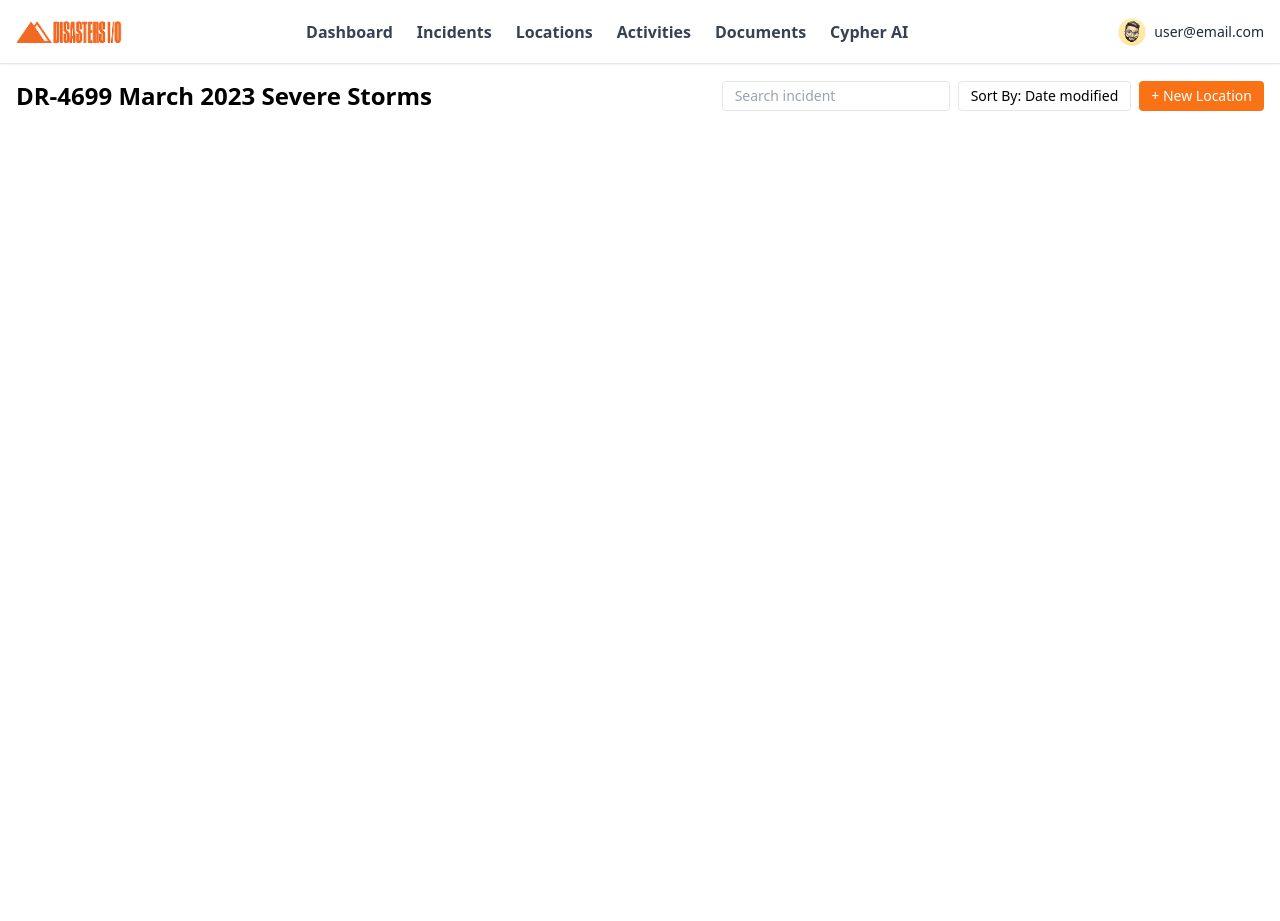
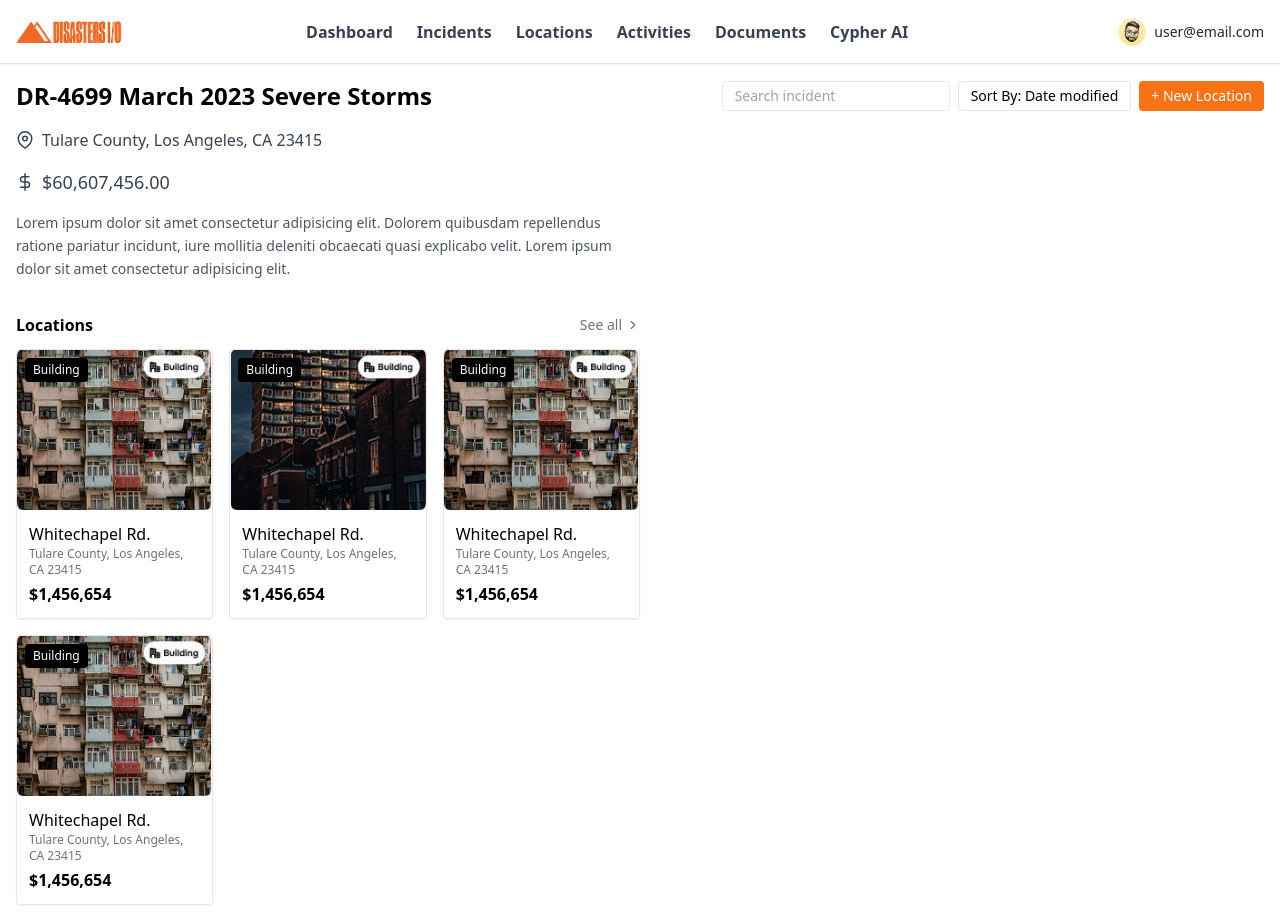
Before and after one commit to Shohan11369/React-assignment-02, a React (Vite) app: page /locations in a window 1280 px wide. Before the commit the page ends 800 px from the top, so only its background shows below. Built offline with nearby package versions, Linux system fonts and the light colour scheme; some icons are missing.

Commit message:
Added Location info and Location Image

```diff
--- a/src/pages/LocationDetails.jsx
+++ b/src/pages/LocationDetails.jsx
@@ -68,6 +68,71 @@ export default function LocationDetails() {
           </button>
         </div>
       </div>
+
+      {/* Two-column layout */}
+      <div className="flex flex-col lg:flex-row gap-6">
+        {/* Left Side */}
+        <div className="lg:w-1/2 space-y-8">
+          {/* Location Info */}
+          <div className="space-y-4">
+            <div className="flex items-center gap-2 text-gray-700">
+              <FiMapPin className="text-lg" />
+              <span className="font-medium">
+                Tulare County, Los Angeles, CA 23415
+              </span>
+            </div>
+            <div className="flex items-center gap-2 text-gray-700">
+              <FiDollarSign className="text-lg" />
+              <span className="font-medium text-lg">$60,607,456.00</span>
+            </div>
+            <p className="text-gray-600 text-sm leading-relaxed">
+              Lorem ipsum dolor sit amet consectetur adipisicing elit. Dolorem
+              quibusdam repellendus ratione pariatur incidunt, iure mollitia
+              deleniti obcaecati quasi explicabo velit. Lorem ipsum dolor sit
+              amet consectetur adipisicing elit.
+            </p>
+          </div>
+
+          {/* Locations */}
+          <div>
+            <div className="flex justify-between items-center mb-3">
+              <h2 className="font-semibold">Locations</h2>
+              <Link
+                to="/locations"
+                className="text-sm text-gray-500 hover:underline flex items-center gap-1"
+              >
+                See all <FiChevronRight />
+              </Link>
+            </div>
+            <div className="grid grid-cols-1 sm:grid-cols-3 gap-4">
+              {locations.map((loc) => (
+                <div
+                  key={loc.id}
+                  className="bg-white border rounded shadow-sm overflow-hidden"
+                >
+                  <div className="relative">
+                    <img
+                      src={loc.image}
+                      alt={loc.title}
+                      className="w-full h-40 object-cover"
+                    />
+                    <span className="absolute top-2 left-2 bg-black text-white text-xs px-2 py-1 rounded">
+                      {loc.badge}
+                    </span>
+                  </div>
+                  <div className="p-3">
+                    <h3 className="font-medium">{loc.title}</h3>
+                    <p className="text-xs text-gray-500">{loc.location}</p>
+                    <p className="font-semibold mt-1">
+                      ${loc.price.toLocaleString()}
+                    </p>
+                  </div>
+                </div>
+              ))}
+            </div>
+          </div>
+        </div>
+      </div>
     </div>
   );
 }
```
